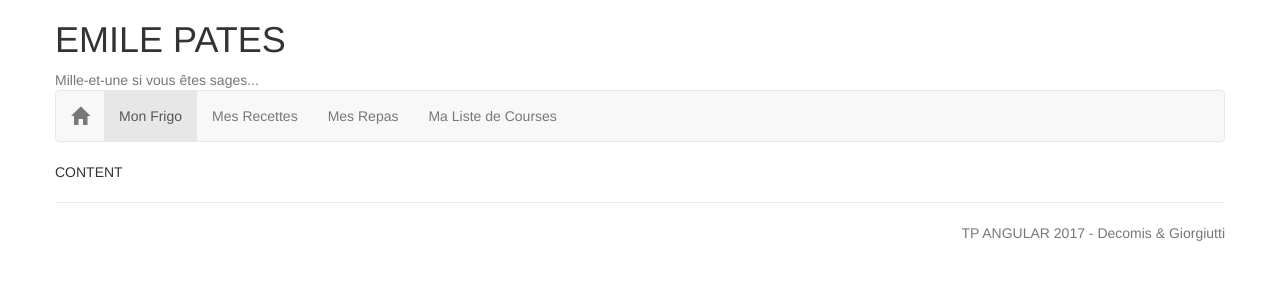
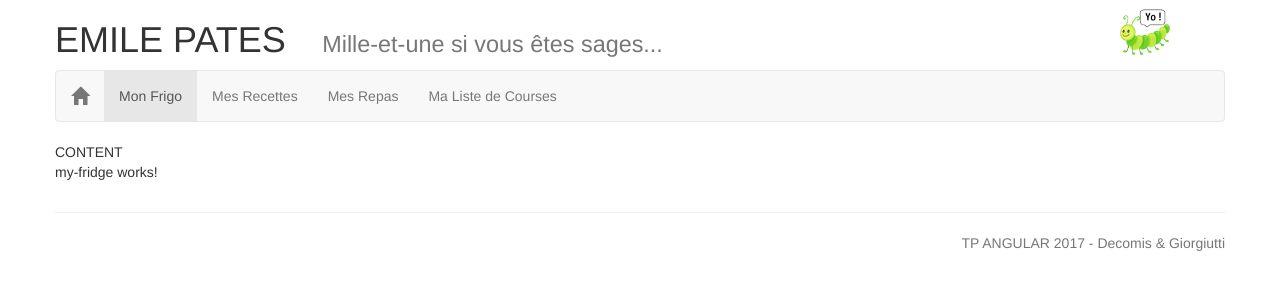
Before and after one commit to defdruil/emile-pates, an Angular app: page / in a window 1280 px wide. Shown: the top 300 px of the page. Built offline with nearby package versions, Linux system fonts and the light colour scheme.

Commit message:
Injection OK, Header OK

```diff
--- a/src/app/app.component.html
+++ b/src/app/app.component.html
@@ -7,6 +7,7 @@
   </div>
   <div class="row">
     CONTENT
+    <app-my-fridge></app-my-fridge>
     <!--<router-outlet>-->
   </div>
   <div class="row">
--- a/src/app/app.module.ts
+++ b/src/app/app.module.ts
@@ -3,7 +3,7 @@ import { NgModule } from '@angular/core';
 
 
 import { AppComponent } from './app.component';
-import { MyFridgeComponent } from './content/my-fridge/my-fridge.component';
+import { MyFridgeComponent } from './components/content/my-fridge/my-fridge.component';
 import { FakeFridgeService } from './services/implementations/fake-fridge.service';
 import { FridgeService } from './services/interfaces/fridge-service';
 
@@ -28,7 +28,7 @@ import { ModalModule } from 'ngx-bootstrap/modal';
     TooltipModule.forRoot(),
     ModalModule.forRoot()
   ],
-  providers: [{provide: FridgeService, useClass: FakeFridgeService}],
+  providers: [{provide: 'FridgeService', useClass: FakeFridgeService}],
   bootstrap: [AppComponent]
 })
 export class AppModule { }
--- a/src/app/components/common/header/header.component.css
+++ b/src/app/components/common/header/header.component.css
@@ -0,0 +1,11 @@
+.emile{
+    width: 60px;
+    height: 60px;
+    float: right;
+    margin-right: 50px;
+    margin-top : -15px;
+}
+
+.subtext{
+    margin-left: 30px;
+}
--- a/src/app/components/common/header/header.component.html
+++ b/src/app/components/common/header/header.component.html
@@ -1 +1,3 @@
-<h1 class="">EMILE PATES</h1><span class="text-muted">Mille-et-une si vous êtes sages...</span>
+<div>
+    <h1 class="">EMILE PATES<small class="text-muted subtext"> Mille-et-une si vous êtes sages... <img class="img-rounded float-right emile" src="assets/Emile.jpg" alt="Emile IMG"/></small></h1>
+</div>
--- a/src/app/content/my-fridge/my-fridge.component.ts
+++ b/src/app/components/content/my-fridge/my-fridge.component.ts
@@ -1,6 +1,6 @@
-import { Component, OnInit } from '@angular/core';
-import { Ingredient } from '../../models/ingredient';
-import { FridgeService } from '../../services/interfaces/fridge-service';
+import { Component, OnInit, Inject } from '@angular/core';
+import { Ingredient } from '../../../models/ingredient';
+import { FridgeService } from '../../../services/interfaces/fridge-service';
 
 @Component({
   selector: 'app-my-fridge',
@@ -15,10 +15,14 @@ export class MyFridgeComponent implements OnInit {
   peremptionDate: Date;
 
   ingredientList: Ingredient[];
-  constructor(private fridgeService: FridgeService) {
+  constructor(@Inject('FridgeService') private fridgeService: FridgeService) {
   }
 
   ngOnInit() {
+    let ingredient: Ingredient;
+    ingredient = {id: this.id, name: this.name, quantity: this.quantity, unity: this.unity, peremptionDate: this.peremptionDate};
+    // this.ingredientList.push(ingredient);
+    this.fridgeService.addIngredient(ingredient);
   }
 
   addIngredient(event: Event): void {
```
Also changed, not shown: src/app/components/content/my-fridge/my-fridge.component.css (added), src/app/components/content/my-fridge/my-fridge.component.html (renamed from src/app/content/my-fridge/my-fridge.component.html), src/assets/Emile.jpg (added), 1 other file (tests, documents, lock files or other folders).
